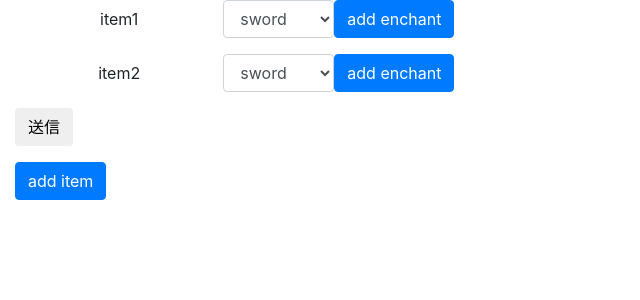
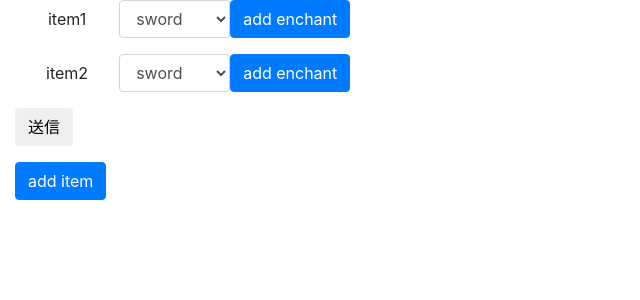
Before and after one commit to runrun9/flask_test, a Flask app: page / in a window 1280 px wide. Shown: the top 300 px of the page, without its empty margins (0-640 px from the left). Run offline with Flask 2, Linux system fonts and the light colour scheme; some libraries are stand-ins or nearby versions.

Commit message:
reduce label width

```diff
--- a/static/view_main.js
+++ b/static/view_main.js
@@ -28,10 +28,10 @@ document.getElementById("add_item2_enchant_button").addEventListener("click", ad
 document.getElementById("add_item2_enchant_button").item = "item2";
 
 // add itemボタンを押したときの処理
-let submit_button = document.getElementById("submit_button");
 document.getElementById("add_item_button").addEventListener("click", function(){
   let new_tag = document.createElement("div");
   new_tag.setAttribute("class", "form-group");
+  let submit_button = document.getElementById("submit_button");
   submit_button.parentNode.insertBefore(new_tag, submit_button);
 
   new_tag = document.createElement("div");
@@ -41,7 +41,7 @@ document.getElementById("add_item_button").addEventListener("click", function(){
   parent_element[parent_element.length-2].appendChild(new_tag);
 
   new_tag = document.createElement("label");
-  new_tag.setAttribute("class", "col-sm-2 control-label");
+  new_tag.setAttribute("class", "col-sm-1 control-label");
   new_tag.textContent = "item" + next_item_num;
   document.getElementById("item"+next_item_num+"_inline").appendChild(new_tag);
 
--- a/templates/main.html
+++ b/templates/main.html
@@ -11,7 +11,7 @@
         <form calss="form-horizontal" action="/test" method="post">
           <div class="form-group">
             <div class="col-sm-12 form-inline" id="item1_inline">
-              <label class="col-sm-2 control-label">item1</label>
+              <label class="col-sm-1 control-label">item1</label>
               <select name="item1_name" class="form-control" id="item1_id">
                 {% for i in json_data.keys() %}
                   <option value={{ i }}>{{ i }}</option>
@@ -24,7 +24,7 @@
 
           <div class="form-group">
             <div class="col-sm-12 form-inline" id="item2_inline">
-              <label class="col-sm-2 control-label">item2</label>
+              <label class="col-sm-1 control-label">item2</label>
               <select name="item2_name" class="form-control" id="item2_id">
                 {% for i in json_data.keys() %}
                   <option value={{ i }}>{{ i }}</option>
```
